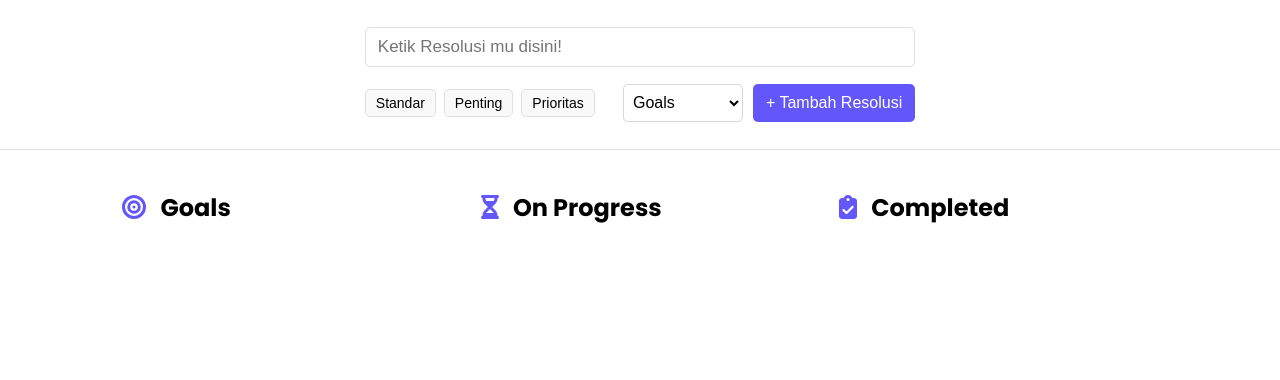
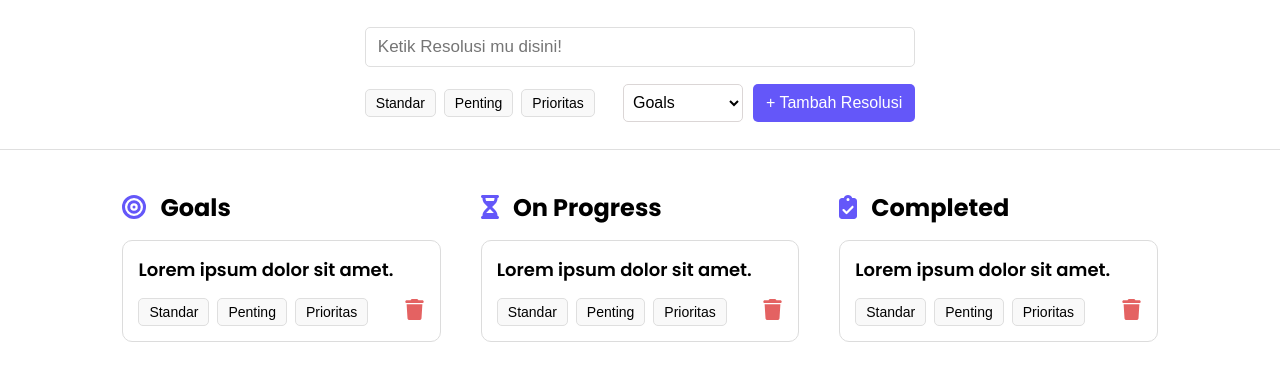
Before and after one commit to VsalCode/ResolusiKu-app, a React (Vite) app: page / in a window 1280 px wide. Shown: the top 380 px of the page. Built offline with nearby package versions, Linux system fonts and the light colour scheme.

Commit message:
Handling Form Inputs

```diff
--- /dev/null
+++ b/src/components/TaskCard.css
@@ -0,0 +1,33 @@
+.task-card{
+  width: 100%;
+  min-height: 100px;
+  border: 1px solid #dcdcdc;
+  border-radius: 10px;
+  padding: 15px;
+  margin: 15px 0;
+}
+
+.task-text{
+  font-size: 18px;
+  font-weight: 600;
+  margin-bottom: 15px;
+}
+
+.task-card-bottom-line{
+  display: flex;
+  align-items: center;
+  justify-content: space-between;
+}
+
+.delete-icon{
+  color: rgb(218, 32, 32);
+  opacity: 70%;
+  width: 21px;
+  height: 21px;
+  cursor: pointer;
+  transition: all 0.3s ease-in-out;
+}
+
+.delete-icon:hover{
+  opacity: 100%;
+}
--- /dev/null
+++ b/src/components/TaskCard.jsx
@@ -0,0 +1,27 @@
+import React from "react";
+import "./TaskCard.css";
+import Tag from "./Tag.jsx";
+import { FontAwesomeIcon } from "@fortawesome/react-fontawesome";
+import { faTrash } from "@fortawesome/free-solid-svg-icons";
+
+const TaskCard = () => {
+  return (
+    <article className="task-card">
+      <p className="task-text">Lorem ipsum dolor sit amet.</p>
+
+      <div className="task-card-bottom-line">
+        <div className="task-card-text">
+          <Tag tagName="Standar" />
+          <Tag tagName="Penting" />
+          <Tag tagName="Prioritas" />
+        </div>
+
+        <div className="task-delete">
+          <FontAwesomeIcon className="delete-icon" icon={faTrash} />
+        </div>
+      </div>
+    </article>
+  );
+};
+
+export default TaskCard;
--- a/src/components/TaskColumn.jsx
+++ b/src/components/TaskColumn.jsx
@@ -2,6 +2,7 @@ import React from "react";
 import "./TaskColumn.css";
 import { FontAwesomeIcon } from "@fortawesome/react-fontawesome";
 import { faBullseye, faClipboardCheck, faHourglassHalf } from "@fortawesome/free-solid-svg-icons";
+import TaskCard from "./TaskCard";
 
 const TaskColumn = ({ title }) => {
 
@@ -16,6 +17,8 @@ const TaskColumn = ({ title }) => {
       <h2>
         <FontAwesomeIcon className="task-column-icon" icon={iconMap[title]} /> {title}
       </h2>
+
+      <TaskCard />
     </section>
   );
 };
--- a/src/components/TaskForm.jsx
+++ b/src/components/TaskForm.jsx
@@ -1,12 +1,56 @@
-import React from "react";
+import React, {useState}from "react";
 import "./TaskForm.css";
 import Tag from "./Tag";
 
 const TaskForm = () => {
+  // const [task, setTask] = useState("")
+  // const [status, setStatus] = useState("Goals")
+
+  // const handleTask = (e) => {
+  //   setTask(e.target.value)
+  // }
+
+  // const handleStatus = (e) =>{
+  //   setStatus(e.target.value)
+  // }
+
+  // console.log(status, task);
+
+  const [taskData, setTaskData] = useState({
+    // properties "name"
+    task: "",
+    status: "goals",
+  })
+
+  const handleChange = (e) =>{
+    // const name = e.target.name
+    // const value = e.target.value
+    const {name, value} = e.target;
+
+    setTaskData((prev) =>{
+      return {...prev, [name]: value }
+    })
+    // Note:  Kalau gapake prev, kita akan langsung mengganti state dengan setTaskData({ [name]: value }). ini bisa menyebabkan data yang lain hilang setiap kali input berubah.
+  }
+
+  const handleSubmit = (e) =>{
+    e.preventDefault()
+
+    console.log(taskData);
+  }
+
   return (
     <header className="app-header">
-      <form action="">
-        <input className="task-input" type="text" name="task_input" id="task-input" placeholder="Ketik Resolusi mu disini!" />
+      <form
+      onSubmit={handleSubmit}>
+        <input
+        className="task-input"
+        type="text"
+        name="task"
+        id="task-input"
+        placeholder="Ketik Resolusi mu disini!"
+        onChange={handleChange}
+        />
 
         <div className="task-from-bottom-line">
           <div>
@@ -16,10 +60,15 @@ const TaskForm = () => {
           </div>
 
           <div>
-            <select className="task-status" name="task-status" id="task-status">
-              <option value="todo">Goals</option>
-              <option value="doing">On Progress</option>
-              <option value="done">Completed</option>
+            <select
+            className="task-status"
+            name="status"
+            id="task-status"
+            onChange={handleChange}
+            >
+              <option value="Goals">Goals</option>
+              <option value="Progress">On Progress</option>
+              <option value="Completed">Completed</option>
             </select>
 
             <button className="task-submit" type="submit">
```
